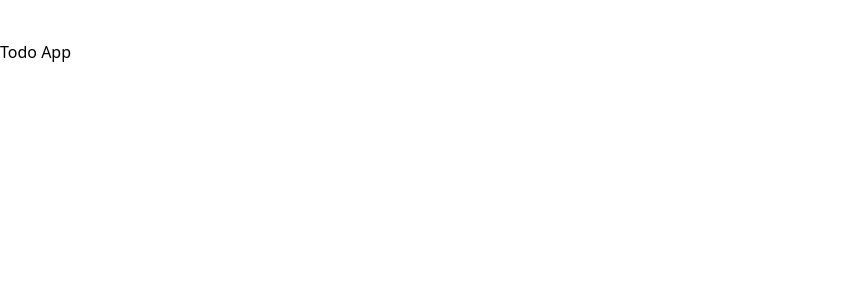
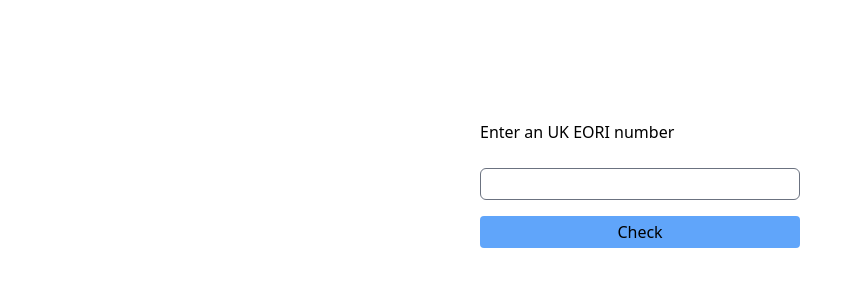
Before and after one commit to WaterlessPiano2/CheckEORI, a Next.js app: page / in a window 1280 px wide. Shown: the top 300 px of the page, without its empty margins (0-860 px from the left). Built offline with nearby package versions, Linux system fonts and the light colour scheme.

Commit message:
Got the Front End

```diff
--- a/pages/index.js
+++ b/pages/index.js
@@ -1,15 +1,41 @@
 import Head from "next/head";
+import React, { useState } from "react";
 
 export default function Home() {
+  const [input, setInput] = useState("");
+
+  const sendInput = () => {
+    if (!input) {
+      console.log("Error: Enter EORI");
+      return;
+    }
+    console.log(input);
+  };
+
+  const handleChangeInput = (e) => {
+    setInput(e.target.value);
+  };
+
   return (
     <div>
       <Head>
         <title>Create Next App</title>
         <link rel="icon" href="/favicon.ico" />
       </Head>
-
-      <main>
-        <h1>Todo App</h1>
+      <main className="flex  justify-center">
+        <div className="mt-20 contact-form grid grid-cols-1 grid-rows-3 gap-4 sm:w-2/4 md:w-2/5 lg:w-1/4">
+          <label>Enter an UK EORI number</label>
+          <input
+            className="max-h-8 p-2 block-inline sm:text-sm border border-gray-500 rounded-md "
+            type="text"
+            name="eoriInput"
+            value={input}
+            onChange={handleChangeInput}
+          ></input>
+          <button className="rounded bg-blue-400 " onClick={sendInput}>
+            Check
+          </button>
+        </div>
       </main>
     </div>
   );
```
